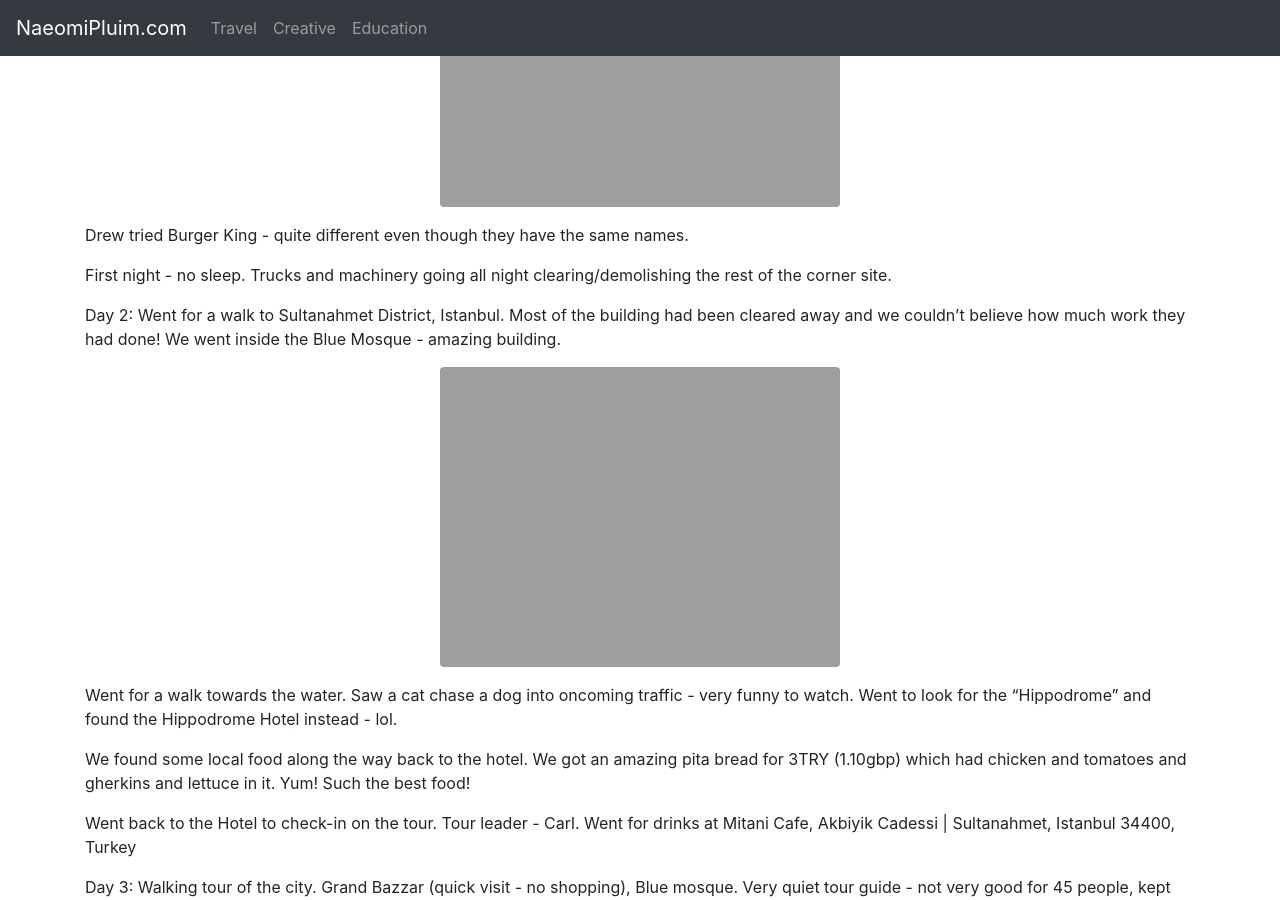
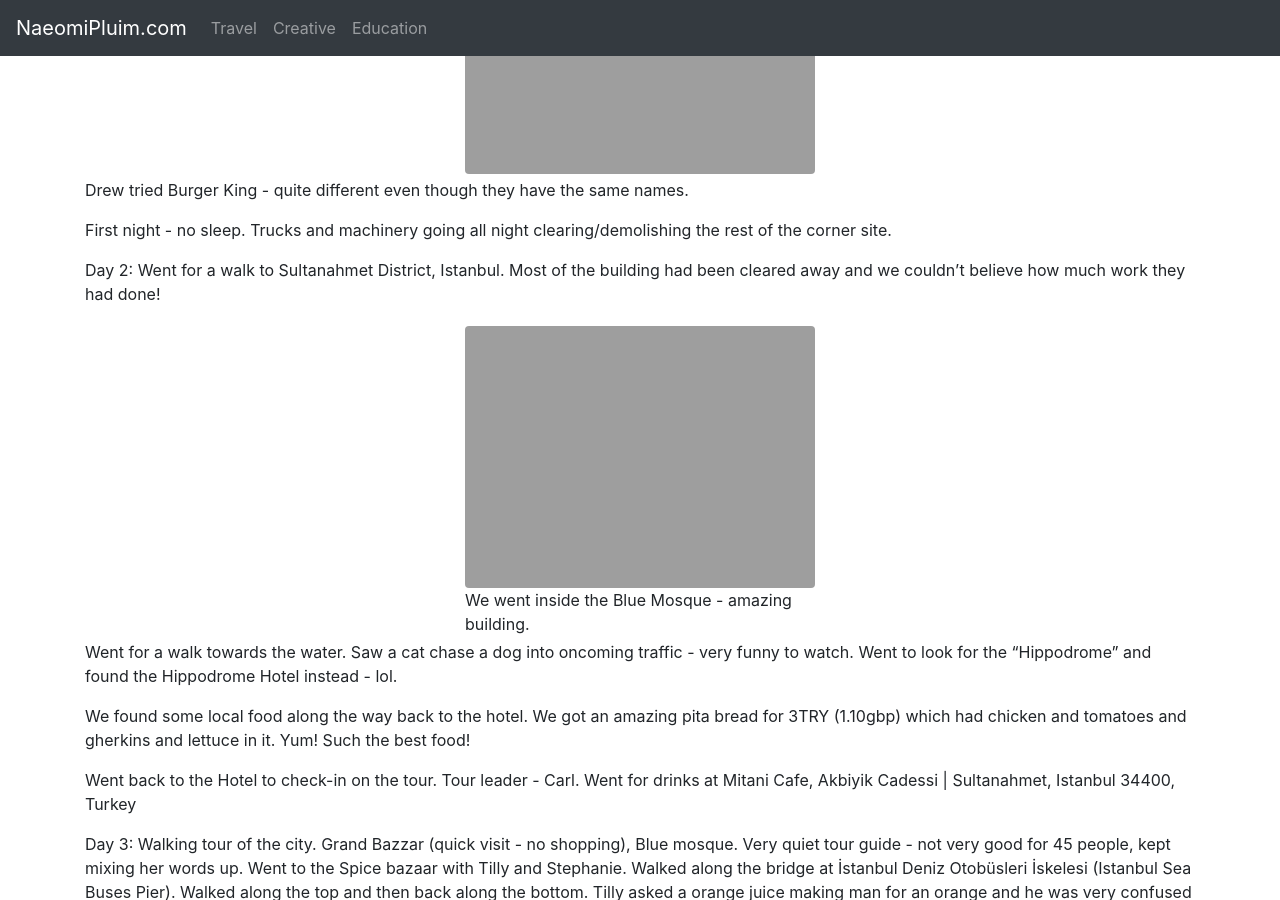
Before and after one commit to Naeomi/Test, a Jekyll site: the page built from _posts/travel/2013-04-21-turkey.md, in a window 1280 px wide and 900 px high, scrolled down 345 px. Built offline with Jekyll 4.4.1, drawn with Linux system fonts in a browser that asks for light colours; some of the changed text lies outside the part shown.

Commit message:
Render image through include

```diff
--- /dev/null
+++ b/_includes/photo_gallery.html
@@ -0,0 +1,6 @@
+<div class="row justify-content-center">
+    <div class="col-lg-4 col-md-6 col-sm-12 py-1">
+        <img src="https://naeomi.github.io/photos/{{ include.location }}" class="rounded mx-auto d-block img-fluid" />
+        {{ include.caption }}
+    </div>
+</div>
--- a/_posts/travel/2013-04-21-turkey.md
+++ b/_posts/travel/2013-04-21-turkey.md
@@ -15,7 +15,7 @@ tags:
 Day 1:
 Arrived at airport at 1830 local time.  Got a taxi to the hotel and tried a little bit of haggling here.  We got the trip for 40TRY (approx 14.40gbp).  When we arrived we noticed that there was a building that had been demolished on the corner of the block.  Rubble across the road and no traffic could get through. There were a few people standing around a huge dump trucks lined the streets.  It looked like a bomb had hit the site!  Not a good impression.  We checked in and dropped bags off at Monaco Hotel and went for a walk to the Sultanahmet District, Istanbul.  Took some amazing photos of the Blue Mosque and Hagia Sofia at night time from the fountain.
 
-<img src="https://naeomi.github.io/photos/2013anzacday/427783_10151858661594167_496168328_n.jpg" class="rounded mx-auto d-block" />
+{% include photo_gallery.html location="2013anzacday/427783_10151858661594167_496168328_n.jpg" %}
 
 Drew tried Burger King - quite different even though they have the same names.
 
@@ -23,9 +23,8 @@ First night - no sleep.  Trucks and machinery going all night clearing/demolishi
 
 Day 2:
 Went for a walk to Sultanahmet District, Istanbul.  Most of the building had been cleared away and we couldn't believe how much work they had done!
-We went inside the Blue Mosque - amazing building.
 
-<img src="https://naeomi.github.io/photos/2013anzacday/Naeomi%20-%20Blue%20Mosque.JPG" class="rounded mx-auto d-block" />
+{% include photo_gallery.html location="2013anzacday/Naeomi%20-%20Blue%20Mosque.JPG" caption="We went inside the Blue Mosque - amazing building." %}
 
 Went for a walk towards the water.  Saw a cat chase a dog into oncoming traffic - very funny to watch. Went to look for the "Hippodrome" and found the Hippodrome Hotel instead - lol.
 
@@ -54,13 +53,9 @@ Stopped twice along the way and saw another massive supermarket.  A very interes
 
 We arrived near Gallipoli Peninsula and we were advised that there would be some wait until the gates would be open for the coaches to be allowed up near ANZAC Cove.  We waited in the town of Eceabat and enjoyed what was around the area.  Again we saw a few dolphins swimming in the water and chilling out in the hot sunshine of the day.
 
-<img src="https://naeomi.github.io/photos/2013anzacday/Eceabat%20Bay.gif" class="rounded mx-auto d-block" />
+{% include photo_gallery.html location="2013anzacday/Eceabat%20Bay.gif" caption="We waited here for quite some time and walked the main street for awhile and then went to sit beside the water for awhile." %}
 
-We waited here for quite some time and walked the main street for awhile and then went to sit beside the water for awhile.
-
-<img src="https://naeomi.github.io/photos/2013anzacday/2013-04-24 15.01.49.jpg" class="rounded mx-auto d-block" />
-
-This is in the town of Eceabat.
+{% include photo_gallery.html location="2013anzacday/2013-04-24 15.01.49.jpg" caption="This is in the town of Eceabat." %}
 
 It has a War memorial and information about different countries troops.
 
@@ -77,15 +72,13 @@ The coach came to a slow stop and we were inn a small car park. Carl got onto th
 
 We came to the final place that we saw the coach and were advised that it was a walk from there. What a view!  It was absolutely beautiful!
 
-<img src="https://naeomi.github.io/photos/2013anzacday/2013-04-24 16.48.44.jpg" class="rounded mx-auto d-block img-fluid" />
-
-The view from the road.
+{% include photo_gallery.html location="2013anzacday/2013-04-24 16.48.44.jpg" caption="The view from the road." %}
 
 We grabbed our gear off the coach and made our way down the small well-kept road. It was narrow and there were loads of people all heading towards the final resting site.
 
 We kept walking and around the corner we found a huge line of people all waiting. We put our gear in the line and sat on the curbside under the umbrella. We were roasting! A word of warning for all attempting this journey, take warm clothes and cool clothes too!
 
-<img src="https://naeomi.github.io/photos/2013anzacday/2013-04-24 18.18.52.jpg" class="rounded mx-auto d-block img-fluid" />
+{% include photo_gallery.html location="2013anzacday/2013-04-24 18.18.52.jpg" %}
 
 We all sat around and chatted until the front of the line began to move.
 We followed everyone else and began to head towards the airport-like scanners. There was a few lines for males and a few lines for females and bag searches as well. I had dry sacks in my backpack and I opened my back pack and they rummaged around but didn't look inside the dry packs. Not that I was hiding anything, but they just wanted to get through everyone quickly.
@@ -94,29 +87,27 @@ I kept my eye on the other people that I was with and we met at the other side a
 
 As we strolled there was silence. Everyone was looking, thinking and feeling a little bit in owe of the scene set out before us. There were grave sites and remembrance sites all the way along the road and we stopped at most of them along the way.
 
-<img src="https://naeomi.github.io/photos/2013anzacday/2013-04-24 18.15.38.jpg" class="rounded mx-auto d-block img-fluid" />
+{% include photo_gallery.html location="2013anzacday/2013-04-24 18.15.38.jpg" %}
 
 It was eye opening to see so many graves and mass graves in one location. It was truely saddening.
 
 We took our time moving towards the main site and noticed that the sun was beginning to set.
 
-<img src="https://naeomi.github.io/photos/2013anzacday/2013-04-24 18.45.57.jpg" class="rounded mx-auto d-block img-fluid" />
+{% include photo_gallery.html location="2013anzacday/2013-04-24 18.45.57.jpg" %}
 
 We could see the main site and we moved relatively quickly to ensure that we would get a place to lay down for the night. We luckily had the map that Carl had made for us so we knew where things were.
 We followed others in our group and then realised there was no space so we found somewhere else to be.
 
-<img src="https://naeomi.github.io/photos/2013anzacday/2013-04-24 20.10.43.jpg" class="rounded mx-auto d-block img-fluid" />
-
-Drew and I in our sleeping area.
+{% include photo_gallery.html location="2013anzacday/2013-04-24 20.10.43.jpg" caption="Drew and I in our sleeping area." %}
 
 We set up the little that we bought and chilled out and watched the sun set.
 
-<img src="https://naeomi.github.io/photos/2013anzacday/2013-04-24 19.50.22.jpg" class="rounded mx-auto d-block img-fluid" />
+{% include photo_gallery.html location="2013anzacday/2013-04-24 19.50.22.jpg" %}
 
 We watched the big screens and drifted in and out of sleep. We didn't get a lot of sleep but that was what it was like for the soldiers so I cannot complain.
 The stories of the soldiers and the war kept playing on overnight and there were some very sombre moments.
 
-<img src="https://naeomi.github.io/photos/2013anzacday/2013-04-24 20.22.12.jpg" class="rounded mx-auto d-block img-fluid" />
+{% include photo_gallery.html location="2013anzacday/2013-04-24 20.22.12.jpg" %}
 
 The moon was bright and lit the area for the whole night. It was freezing! Hardly any clouds, stars shining and the moon watching over us I lay there thinking about who else was out the watching down upon us.
 
@@ -125,67 +116,49 @@ The night passed slowly, but not as slowly as the soldiers would have been.
 The sun began to rise and everyone was up and awake.
 The crowds began to turn and watch the light sneak over the top of the hills behind us.
 
-<img src="https://naeomi.github.io/photos/2013anzacday/2013-04-25 06.32.43.jpg" class="rounded mx-auto d-block img-fluid" />
+{% include photo_gallery.html location="2013anzacday/2013-04-25 06.32.43.jpg" %}
 
 As we sang the national anthems my heart was in my throat. The thought of so many lives needlessly lost. The lives of so many people gone forever. I sang that anthem so proudly for those men that lost their lives. Then I couldn't speak. We began to follow the others up towards the top of the hills.
 
-<img src="https://naeomi.github.io/photos/2013anzacday/2013-04-25 06.51.05.jpg" class="rounded mx-auto d-block img-fluid" />
+{% include photo_gallery.html location="2013anzacday/2013-04-25 06.51.05.jpg" caption="The view over ANZAC Cove 25.04.2013" %}
 
-The view over ANZAC Cove 25.04.2013
+{% include photo_gallery.html location="2013anzacday/2013-04-25 06.54.20.jpg" caption="Paying respect to those remembered in this site." %}
 
-<img src="https://naeomi.github.io/photos/2013anzacday/2013-04-25 06.54.20.jpg" class="rounded mx-auto d-block img-fluid" />
-
-Paying respect to those remembered in this site.
-
-<img src="https://naeomi.github.io/photos/2013anzacday/2013-04-25 06.57.06.jpg" class="rounded mx-auto d-block img-fluid" />
-
-Wandering back along the road towards the path to lead us up the hill.
+{% include photo_gallery.html location="2013anzacday/2013-04-25 06.57.06.jpg" caption="Wandering back along the road towards the path to lead us up the hill." %}
 
 I only had my backpack on and a small bag to carry, but it was a long and tiring climb up the track to the top. Beautiful views across the valley out across the ocean were a site that the soldiers may have never seen near the top of that hill.
 
-<img src="https://naeomi.github.io/photos/2013anzacday/2013-04-25 08.02.51.jpg" class="rounded mx-auto d-block img-fluid" />
-
-The view half way up the hill
+{% include photo_gallery.html location="2013anzacday/2013-04-25 08.02.51.jpg" caption="The view half way up the hill" %}
 
 The above photo is one of the many grave sites that lead up to the top of the hill. There I met a fellow kiwi who had finally found the site of her great grandfather's grave. This was a very emotional time for her and for all of those around her. A quick hug and photo of his final resting place and we all moved onwards.
 
 We went past the Turkish Memorial and it was absolutely beautiful in the morning light.
 
-<img src="https://naeomi.github.io/photos/2013anzacday/2013-04-25 08.11.22.jpg" class="rounded mx-auto d-block img-fluid" />
+{% include photo_gallery.html location="2013anzacday/2013-04-25 08.11.22.jpg" %}
 
 We continued on and saw many things along the way...
 
-<img src="https://naeomi.github.io/photos/2013anzacday/2013-04-25 08.06.36.jpg" class="rounded mx-auto d-block img-fluid" />
+{% include photo_gallery.html location="2013anzacday/2013-04-25 08.06.36.jpg" %}
 
-<img src="https://naeomi.github.io/photos/2013anzacday/2013-04-25 08.17.58.jpg" class="rounded mx-auto d-block img-fluid" />
+{% include photo_gallery.html location="2013anzacday/2013-04-25 08.17.58.jpg" caption="I don't know how this got here near the top of the hill, but it is here..." %}
 
-I don't know how this got here near the top of the hill, but it is here...
-
-
-<img src="https://naeomi.github.io/photos/2013anzacday/2013-04-25 08.32.42.jpg" class="rounded mx-auto d-block img-fluid" />
-
-A beautiful day with amazing views...
+{% include photo_gallery.html location="2013anzacday/2013-04-25 08.32.42.jpg" caption="A beautiful day with amazing views..." %}
 
 The sun continued to shine that day and made the day more memorable.
 The NZ remembrance service was held at the top and was a great service.
 These are some of the photos that were taken during the service.
 
+{% include photo_gallery.html location="2013anzacday/2013-04-25 11.01.25.jpg" %}
 
-<img src="https://naeomi.github.io/photos/2013anzacday/2013-04-25 11.01.25.jpg" class="rounded mx-auto d-block img-fluid" />
+{% include photo_gallery.html location="2013anzacday/2013-04-25 11.05.25.jpg" %}
 
-<img src="https://naeomi.github.io/photos/2013anzacday/2013-04-25 11.05.25.jpg" class="rounded mx-auto d-block img-fluid" />
+{% include photo_gallery.html location="2013anzacday/2013-04-25 11.31.55.jpg" %}
 
-<img src="https://naeomi.github.io/photos/2013anzacday/2013-04-25 11.31.55.jpg" class="rounded mx-auto d-block img-fluid" />
+{% include photo_gallery.html location="2013anzacday/2013-04-25 12.41.24.jpg" %}
 
-<img src="https://naeomi.github.io/photos/2013anzacday/2013-04-25 12.41.24.jpg" class="rounded mx-auto d-block img-fluid" />
+{% include photo_gallery.html location="2013anzacday/2013-04-25 12.42.46.jpg" caption="This was an old NZ flag that was hand sewn. It looked like a very precious placement." %}
 
-<img src="https://naeomi.github.io/photos/2013anzacday/2013-04-25 12.42.46.jpg" class="rounded mx-auto d-block img-fluid" />
-This was an old NZ flag that was hand sewn. It looked like a very precious placement.
-
-<img src="https://naeomi.github.io/photos/2013anzacday/2013-04-25 13.35.03.jpg" class="rounded mx-auto d-block img-fluid" />
-
-
-One of the trenches near the top of the hills.
+{% include photo_gallery.html location="2013anzacday/2013-04-25 13.35.03.jpg" caption="One of the trenches near the top of the hills." %}
 
 What an amazing remembrance day.
 If you are wondering if you should ever go to a service in Gallipoli, I would recommend you do. Such a wonderful place yet full of sorrow and  hardship.
```
